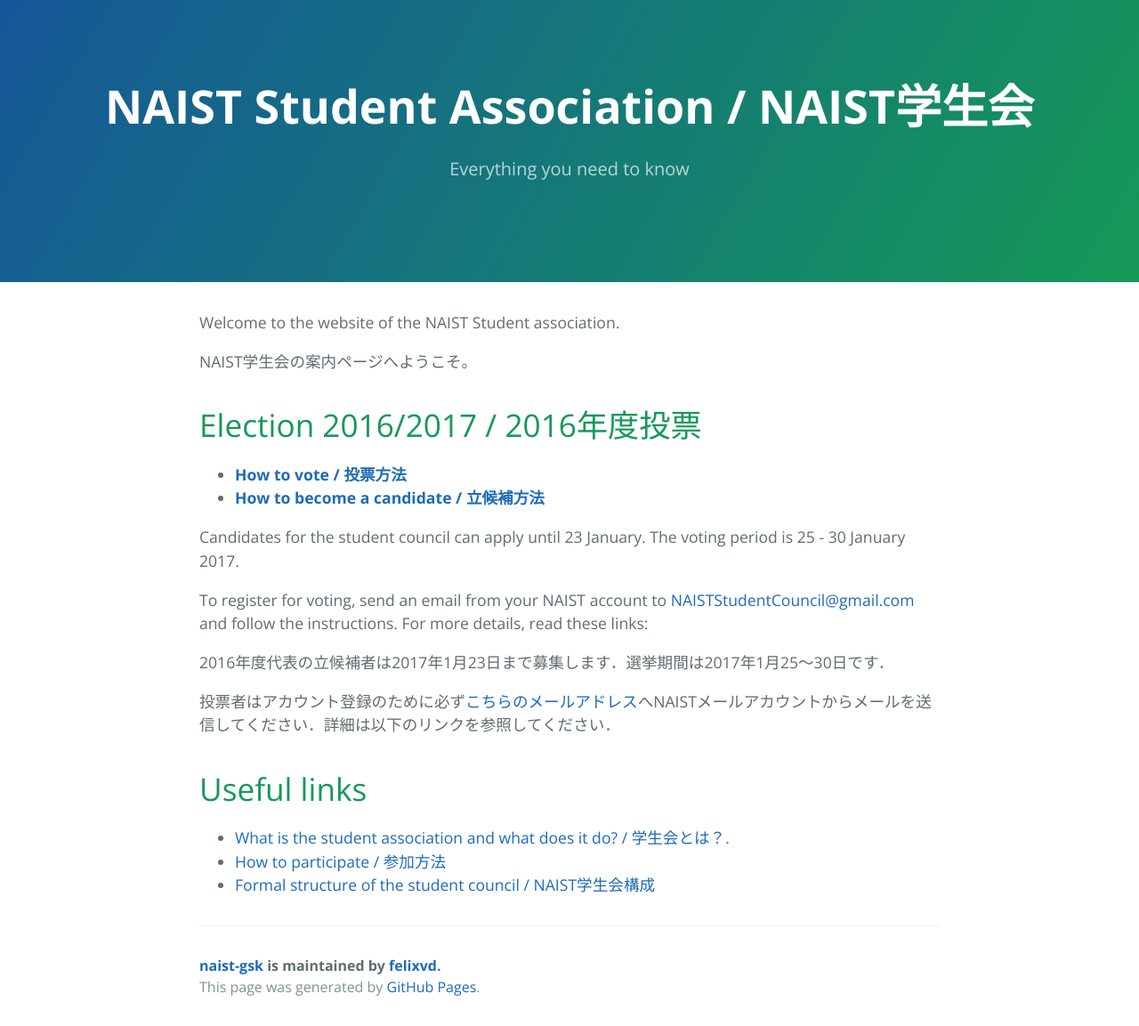
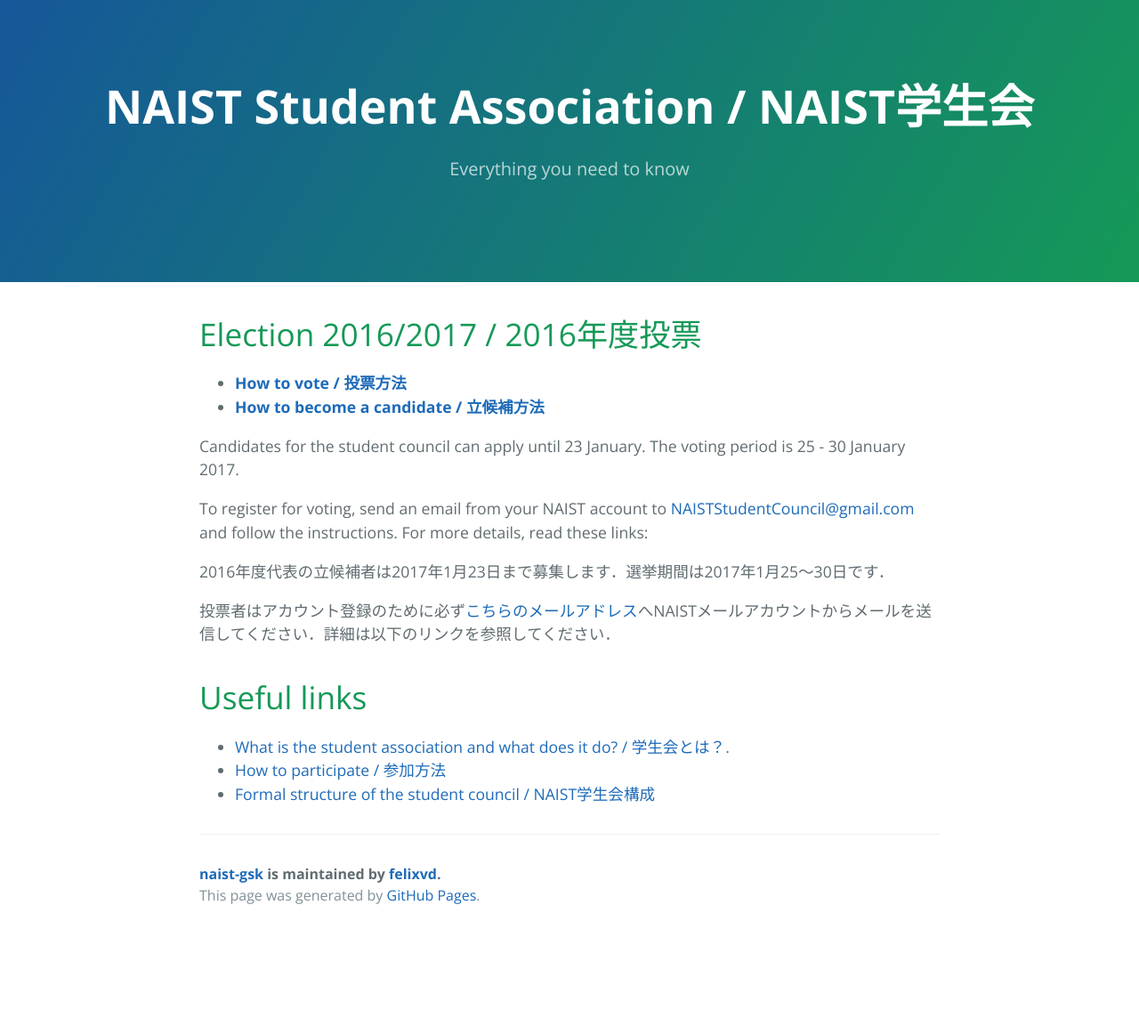
Before and after one commit to felixvd/naist-gsk, a Jekyll site: the page built from index.md, in a window 1280 px wide. Shown: the whole page at 89% size. Built offline with Jekyll 4.4.1, drawn with Linux system fonts in a browser that asks for light colours; our own code applies the rules of GitHub Pages for plain Markdown files; after the commit the page ends 1050 px from its top, so only the background shows below that.

Commit message:
Changes to frontpage

```diff
--- a/index.md
+++ b/index.md
@@ -1,10 +1,6 @@
 ---
 layout: default
 ---
-
-Welcome to the website of the NAIST Student association.
-
-NAIST学生会の案内ページへようこそ。
 
 # [](#timeline)Election 2016/2017 / 2016年度投票
 
```
